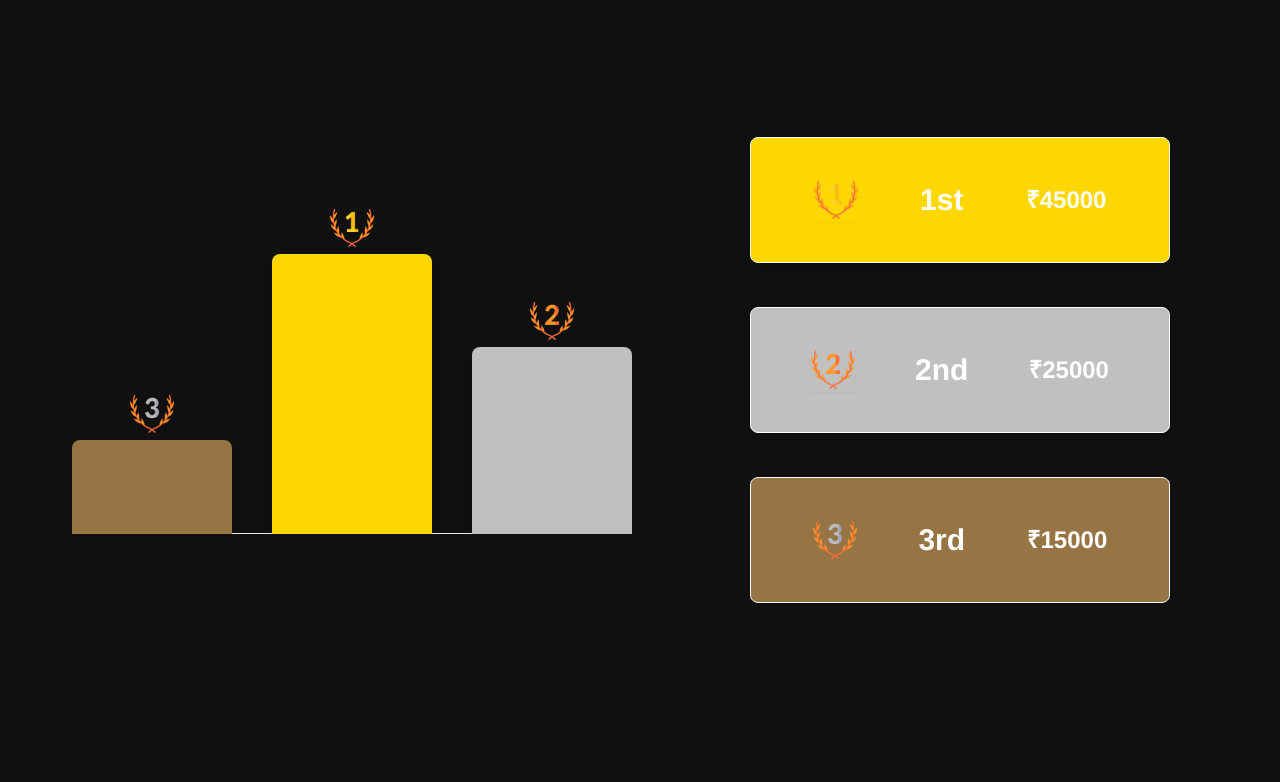
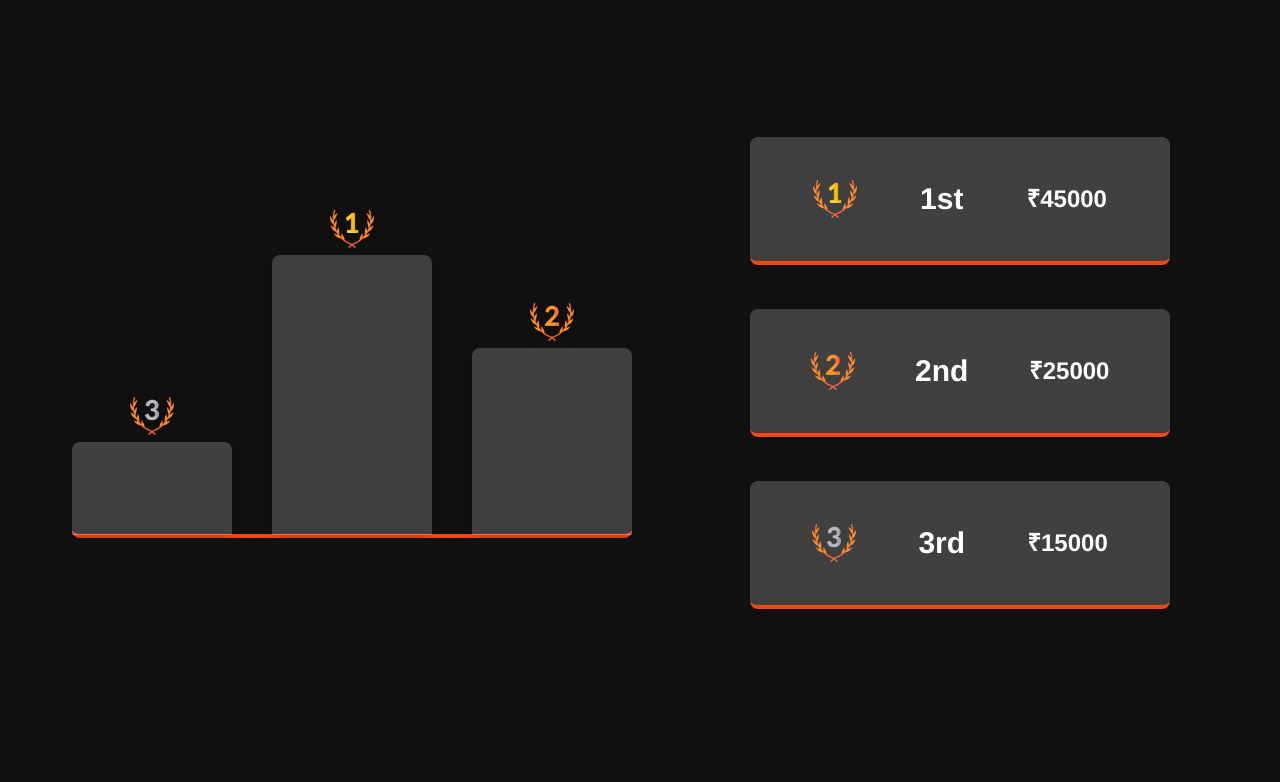
Before and after one commit to nmithacks2024/nh24, a React (Vite) app: page / in a window 1280 px wide. Shown: the part 4040-4822 px from the top of the page. Built offline with nearby package versions, Linux system fonts and the light colour scheme.

Commit message:
designUpdate

```diff
--- a/src/components/PrizeSection/Podium.jsx
+++ b/src/components/PrizeSection/Podium.jsx
@@ -9,7 +9,7 @@ export default function Podium({ winners }) {
     return (
         <div
         // grid grid-flow-col-dense gap-10 mt-0 justify-center justify-items-center place-content-center content-end items-end border-b
-            className="grid h-[100%] grid-flow-col-dense xl:gap-10 lg:gap-10 md:gap-10 gap-10 mt-0 justify-center justify-items-center place-content-center content-end items-end border-b"
+            className="grid border-b-4 rounded-btn border-b-[#f84611] h-[100%] grid-flow-col-dense xl:gap-10 lg:gap-10 md:gap-10 gap-10 mt-0 justify-center justify-items-center place-content-center content-end items-end"
             style={{ height: "fit-content" }}
         >
             {podium.map((winner, index) => (
--- a/src/components/PrizeSection/PodiumStep.jsx
+++ b/src/components/PrizeSection/PodiumStep.jsx
@@ -4,9 +4,12 @@ import { motion } from 'framer-motion'
 
 export default function PodiumStep({ podium, winner, index }) {
     const colors = [
-        "bg-[#FFD700]",
-        "bg-[#C0C0C0]",
-        "bg-[#967444]"
+        "bg-[#ffffff33]",
+        "bg-[#ffffff33]",
+        "bg-[#ffffff33]"
+        // "bg-[#FFD700]",
+        // "bg-[#C0C0C0]",
+        // "bg-[#967444]"
     ];
 
     return (
--- a/src/components/PrizeSection/WinnerCard.jsx
+++ b/src/components/PrizeSection/WinnerCard.jsx
@@ -9,9 +9,9 @@ export default function WinnerCard({ winners, winner, index }) {
     // "bg-[#8f7a04]",
     // "bg-[#9c9898]",
     // "bg-[#82500b]"
-    "bg-[#FFD700]",
-    "bg-[#C0C0C0]",
-    "bg-[#967444]"
+    "bg-[#ffffff33]",
+    "bg-[#ffffff33]",
+    "bg-[#ffffff33]"
   ];
 
   return (
@@ -36,7 +36,7 @@ export default function WinnerCard({ winners, winner, index }) {
     >
       <div
         // `xl:w-[450px] lg:w-[380px] md:w-[300px] w-80 flex items-center justify-center gap-10 xl:my-3 lg:my-3 md:my-0 my-0 rounded-lg shadow px-10 py-10 border border-white`
-        className={`xl:w-[450px] lg:w-[420px] md:w-[380px] w-[70vw] flex xl:flex-row lg:flex-row md:flex-row sm:flex-row winnerslist items-center justify-evenly xl:gap-10 lg:gap-10 md:gap-5 gap-3 xl:my-3 lg:my-3 md:my-0 my-0 rounded-lg shadow xl:px-10 lg:px-10 px-2 py-10 border border-white ${colors[index]}`}
+        className={`xl:w-[450px] lg:w-[420px] md:w-[380px] w-[70vw] flex xl:flex-row lg:flex-row md:flex-row sm:flex-row winnerslist items-center justify-evenly xl:gap-10 lg:gap-10 md:gap-5 gap-3 xl:my-3 lg:my-3 md:my-0 my-0 rounded-btn border-b-4 border-b-[#f84611] shadow xl:px-10 lg:px-10 px-2 py-10 ${colors[index]}`}
       >
         <img src={winner.avatar} alt="" className="shadow-sm w-11 h-11" />
         <Reveal>
--- a/src/components/SponsorStyles.jsx
+++ b/src/components/SponsorStyles.jsx
@@ -1,8 +1,72 @@
+// import styled from "styled-components";
+
+// export const CardWrapper = styled.div`
+//   /* border:1px solid;
+//   border-color:white; */
+//   display: flex;
+//   justify-content: center;
+//   align-items: center;
+//   width: 15rem;
+//   height:150px;
+//   padding:2px 10px;
+//   border-radius: 5px;
+//   background-color: #ffffff33;
+//   box-shadow: 5px 5px 15px rgba(0, 0, 0, 0.4);
+//   text-align: center;
+//   @media (min-width: 716px) and (max-width: 739px) {
+//     padding:10px 5px;
+//     width: 40vw;
+//     gap: 2px;
+//     height:40vh;
+//   }
+//   @media (min-width: 740px) and (max-width: 839px) {
+//     padding:20px 5px;
+//     width: 30vw;
+//     gap: 2px;
+//     height:15vh;
+//   }
+
+//   @media (min-width: 840px) and (max-width: 890px) {
+//     padding:10px 5px;
+//     width: 30vw;
+//     gap: 2px;
+//     height:15vh;
+//   }
+//   @media (min-width: 470px) and (max-width: 715px) {
+//     padding:10px 5px;
+//     width: 28vw;
+//     height:15vh;
+//   }
+//   @media (min-width: 291px) and (max-width: 469px) {
+//     width: 26vw;
+//     height:8vh;
+//   }
+//   @media (max-width: 290px) {
+//     padding:2px, 5px;
+//     width: 30vw;
+//     height:25vh;
+//   }
+//   @media (min-width: 891px) and (max-width: 1030px) {
+//     padding:2px 1px;
+//     width: 30vw;
+//     height:15vh;
+//   }
+
+//   @media (width: 1024px) and (height: 600px) {
+//     padding:2px 1px;
+//     width: 18vw;
+//     height:24vh;
+//   }
+
+// `;
+
+
+
 import styled from "styled-components";
 
 export const CardWrapper = styled.div`
-  border:1px solid;
-  border-color:white;
+  /* border:1px solid;
+  border-color:white; */
   display: flex;
   justify-content: center;
   align-items: center;
@@ -15,31 +79,31 @@ export const CardWrapper = styled.div`
   text-align: center;
   @media (min-width: 716px) and (max-width: 739px) {
     padding:10px 5px;
-    width: 40vw;
+    width: 15rem;
     gap: 2px;
-    height:40vh;
+    height:10rem;
   }
   @media (min-width: 740px) and (max-width: 839px) {
     padding:20px 5px;
-    width: 30vw;
+    width: 12rem;
     gap: 2px;
-    height:22vh;
+    height:8rem;
   }
 
   @media (min-width: 840px) and (max-width: 890px) {
     padding:10px 5px;
-    width: 30vw;
+    width: 10rem;
     gap: 2px;
-    height:20vh;
+    height:7rem;
   }
   @media (min-width: 470px) and (max-width: 715px) {
     padding:10px 5px;
-    width: 28vw;
-    height:25vh;
+    width: 10rem;
+    height:7rem;
   }
   @media (min-width: 291px) and (max-width: 469px) {
     width: 26vw;
-    height:10vh;
+    height:8vh;
   }
   @media (max-width: 290px) {
     padding:2px, 5px;
@@ -48,14 +112,14 @@ export const CardWrapper = styled.div`
   }
   @media (min-width: 891px) and (max-width: 1030px) {
     padding:2px 1px;
-    width: 30vw;
-    height:25vh;
+    width: 12rem;
+    height:8rem;
   }
 
   @media (width: 1024px) and (height: 600px) {
     padding:2px 1px;
-    width: 40vw;
-    height:42vh;
+    width: 18vw;
+    height:24vh;
   }
 
 `;
--- a/src/components/Sponsors.jsx
+++ b/src/components/Sponsors.jsx
@@ -67,7 +67,7 @@ const Sponsors = () => {
                 <img
                   src={GoldSponsors.imageUrl}
                   alt={GoldSponsors.name}
-                  className="w-[60%] h-[60%] object-contain"
+                  className={`${GoldSponsors.name=="SandLogic" ? "w-[50%] h-[50%]" : " w-[90%] h-[90%]"} object-contain`}
 
                 />
               </a>
@@ -114,7 +114,7 @@ const Sponsors = () => {
                 <img
                   src={CommunitySponsors.imageUrl}
                   alt={CommunitySponsors.name}
-                  className="w-[70%] h-[60%] object-contain"
+                  className={`${CommunitySponsors.name=="Blockchain India" ? "w-[90%] h-[90%]" : "w-[70%] h-[60%]"} object-contain`}
                 />
               </a>
             </CardWrapper>
--- a/src/components/Team/TeamStyles.jsx
+++ b/src/components/Team/TeamStyles.jsx
@@ -12,7 +12,7 @@ export const CardWrapper = styled.div`
   gap:20px;
   padding:30px 1px;
   border-radius: 18px;
-  background-color: rgba(255, 255, 255, 0.2);
+  background-color: #ffffff33;
   box-shadow: 5px 5px 15px rgba(0, 0, 0, 0.4);
   text-align: center;
   @media (min-width: 470px) and (max-width: 715px) {
```
